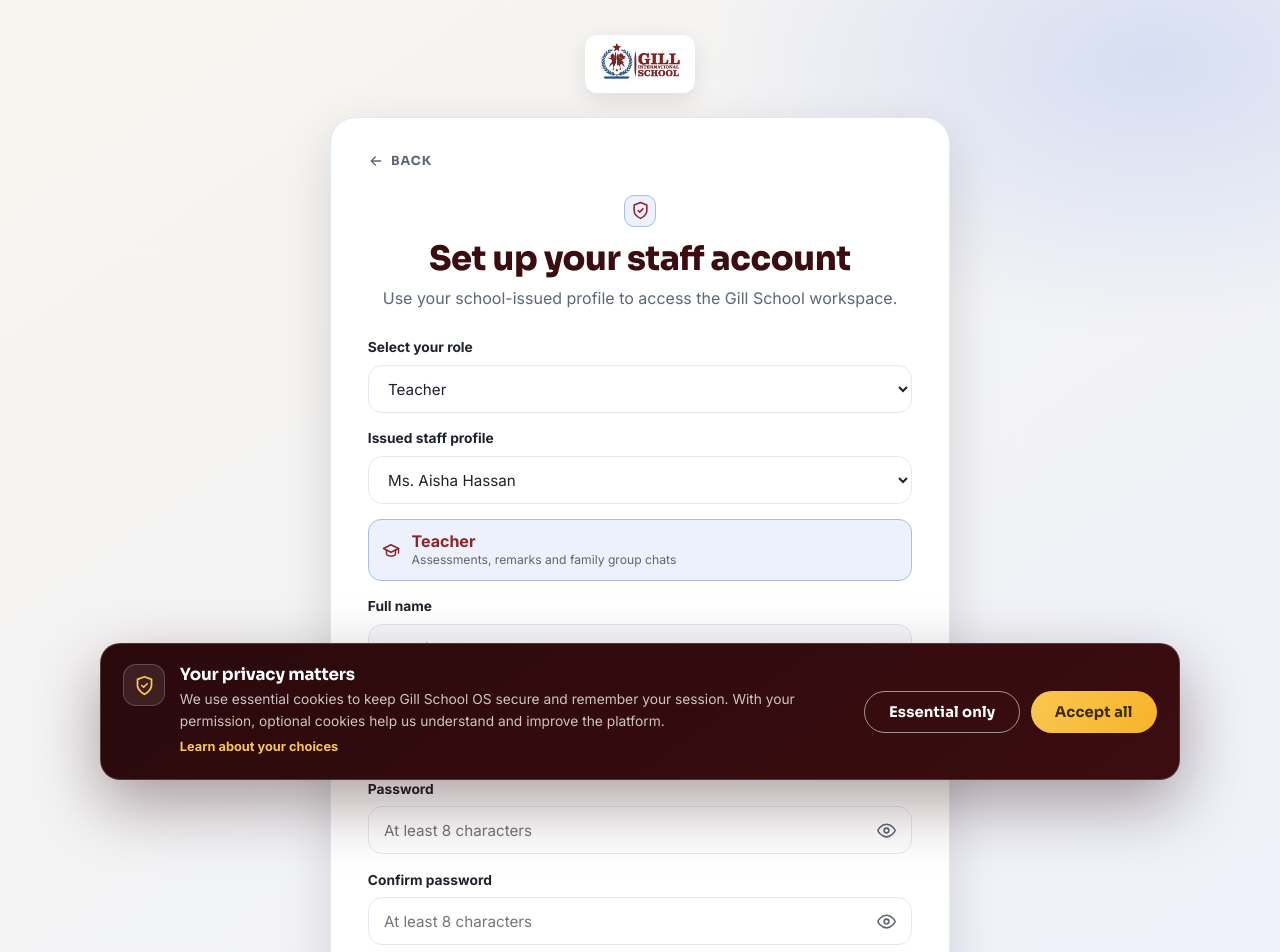
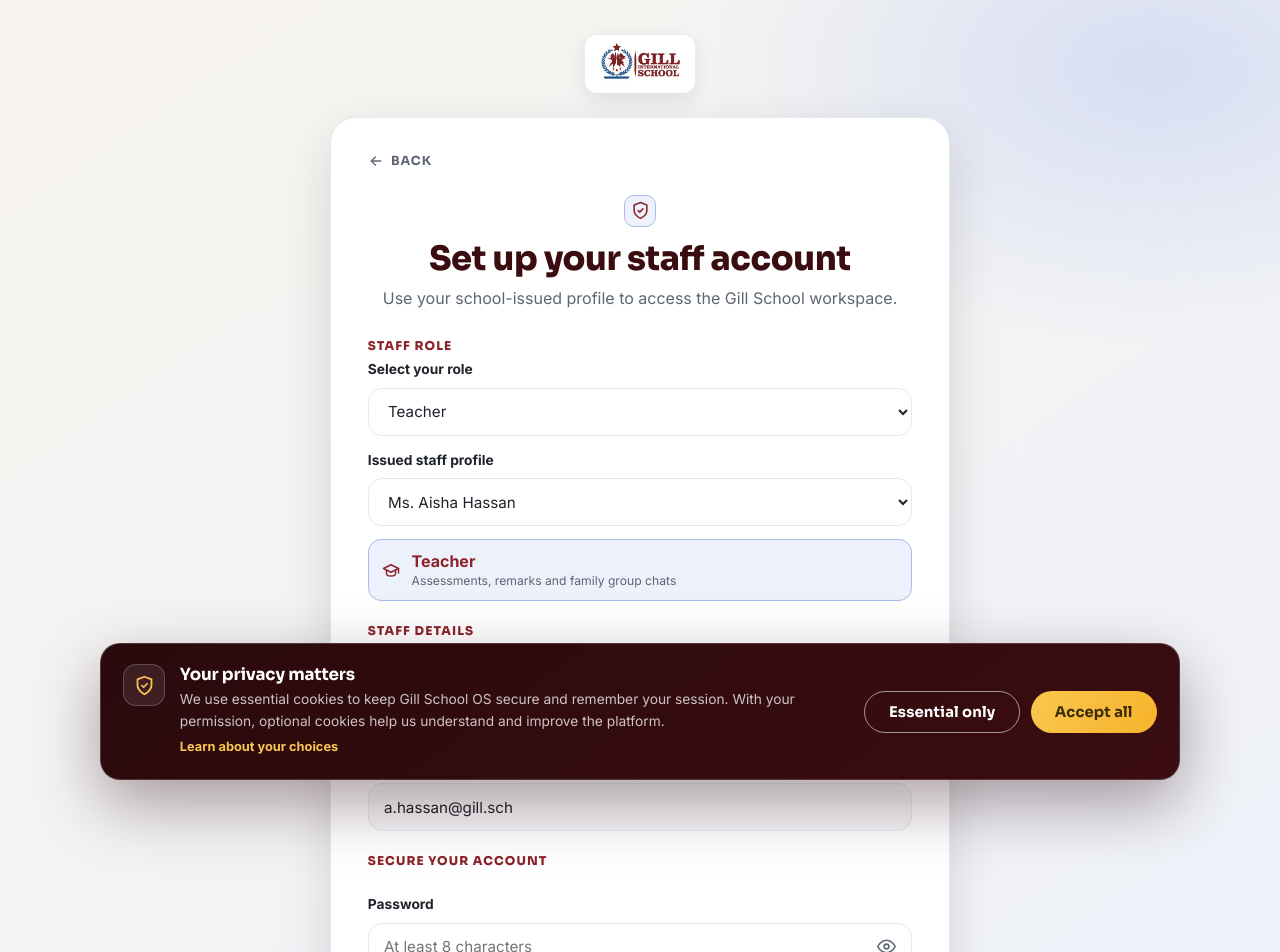
Before and after one commit to iscorockie/Gill-School-OS, a Next.js app: page /staff in a window 1280 px wide. Shown: the top 952 px of the page. Built offline with nearby package versions, Linux system fonts and the light colour scheme.

Commit message:
Normalize onboarding spacing and simplify copy
Co-authored-by: arena-agent <297053741+arena-agent@users.noreply.github.com>

```diff
--- a/app/globals.css
+++ b/app/globals.css
@@ -852,8 +852,17 @@ tr:last-child td { border-bottom: none; }
 .staff-onboard-head .heading-icon { margin-bottom: 0.7rem; }
 .staff-onboard-head h1 { font-size: clamp(1.65rem, 4vw, 2.1rem); }
 .staff-onboard-head p { color: var(--muted); margin: 0.35rem 0 0; }
-.staff-onboard-form { display: grid; gap: 0.9rem; }
-.staff-onboard-form .field { display: grid; gap: 0.35rem; }
+.staff-onboard-form { display: grid; gap: 1.25rem; }
+.staff-form-section {
+  min-width: 0; margin: 0; padding: 0; border: 0; display: grid; gap: 0.8rem;
+}
+.staff-form-section + .staff-form-section { padding-top: 1.25rem; border-top: 1px solid var(--line); }
+.staff-form-section legend {
+  width: 100%; margin: 0 0 0.1rem; padding: 0; color: var(--maroon);
+  font-family: var(--fd); font-size: 0.76rem; font-weight: 800; letter-spacing: 0.09em; text-transform: uppercase;
+}
+.staff-field-grid { display: grid; gap: 0.8rem; }
+.staff-onboard-form .field { display: grid; gap: 0.4rem; margin: 0; }
 .staff-onboard-form .field > span:first-child { font-size: 0.86rem; }
 .staff-onboard-form input, .staff-onboard-form select { min-height: 48px; border-radius: 14px; padding-inline: 0.95rem; }
 .staff-onboard-form input[readonly] { color: var(--ink); background: #f7f8fb; }
--- a/app/staff/page.jsx
+++ b/app/staff/page.jsx
@@ -12,9 +12,9 @@ const ROLES = [
 ];
 
 const STAFF_DB = {
-  "t-aisha": { id: "t-aisha", name: "Ms. Aisha Hassan", title: "English & Class Teacher — Year 5", email: "a.hassan@gill.sch" },
-  "t-brian": { id: "t-brian", name: "Mr. Brian Mugisha", title: "Mathematics & Science — Year 5", email: "b.mugisha@gill.sch" },
-  "t-sharon": { id: "t-sharon", name: "Ms. Sharon Namukasa", title: "Pre-School Lead — Nursery", email: "s.namukasa@gill.sch" },
+  "t-aisha": { id: "t-aisha", name: "Ms. Aisha Hassan", title: "English & Class Teacher, Year 5", email: "a.hassan@gill.sch" },
+  "t-brian": { id: "t-brian", name: "Mr. Brian Mugisha", title: "Mathematics & Science, Year 5", email: "b.mugisha@gill.sch" },
+  "t-sharon": { id: "t-sharon", name: "Ms. Sharon Namukasa", title: "Pre-School Lead, Nursery", email: "s.namukasa@gill.sch" },
   "u-admissions": { id: "u-admissions", name: "Mrs. Mary Kyomukama", title: "Head of Admissions", email: "m.kyomukama@gill.sch" },
   "u-bursar": { id: "u-bursar", name: "Mr. Isaac Twesigye", title: "Bursar", email: "i.twesigye@gill.sch" },
   "u-gate": { id: "u-gate", name: "Mr. Peter Othieno", title: "Security & Gate Officer", email: "p.othieno@gill.sch" },
@@ -70,6 +70,8 @@ export default function StaffPortalPage() {
         </div>
 
         <form onSubmit={submit} className="staff-onboard-form">
+          <fieldset className="staff-form-section">
+            <legend>Staff role</legend>
             <label className="field">
               <span className="fw700">Select your role</span>
               <select value={role} onChange={changeRole}>
@@ -90,7 +92,11 @@ export default function StaffPortalPage() {
               <Icon name={activeRole.icon} size={18} />
               <span><b>{activeRole.label}</b><small>{activeRole.copy}</small></span>
             </div>
+          </fieldset>
 
+          <fieldset className="staff-form-section">
+            <legend>Staff details</legend>
+            <div className="staff-field-grid">
               <label className="field">
                 <span className="fw700">Full name</span>
                 <input value={person.name} readOnly aria-readonly="true" />
@@ -100,9 +106,16 @@ export default function StaffPortalPage() {
                 <span className="fw700">School email address</span>
                 <input type="email" value={person.email} readOnly aria-readonly="true" />
               </label>
+            </div>
+          </fieldset>
 
+          <fieldset className="staff-form-section">
+            <legend>Secure your account</legend>
+            <div className="staff-field-grid">
               <PasswordField label="Password" value={password} setValue={setPassword} visible={showPassword} setVisible={setShowPassword} autoComplete="new-password" />
               <PasswordField label="Confirm password" value={confirm} setValue={setConfirm} visible={showConfirm} setVisible={setShowConfirm} autoComplete="new-password" />
+            </div>
+          </fieldset>
 
           {error && <p className="staff-form-error" role="alert"><Icon name="alert" size={16} /> {error}</p>}
 
```
Also changed, not shown: app/register/page.jsx (+6 -6 lines), app/staff/home/page.jsx (+8 -8 lines). Lines whose indentation alone changed are shown as unchanged.
